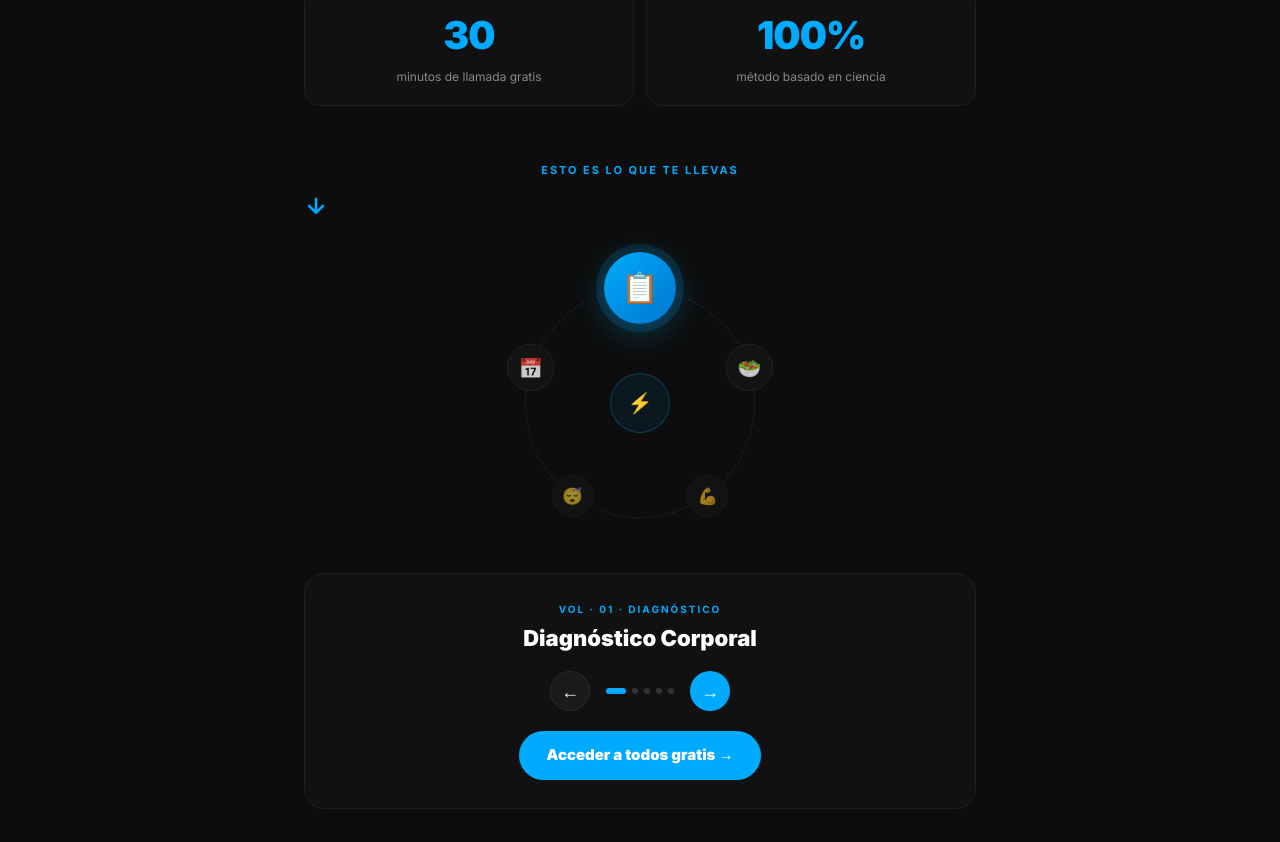
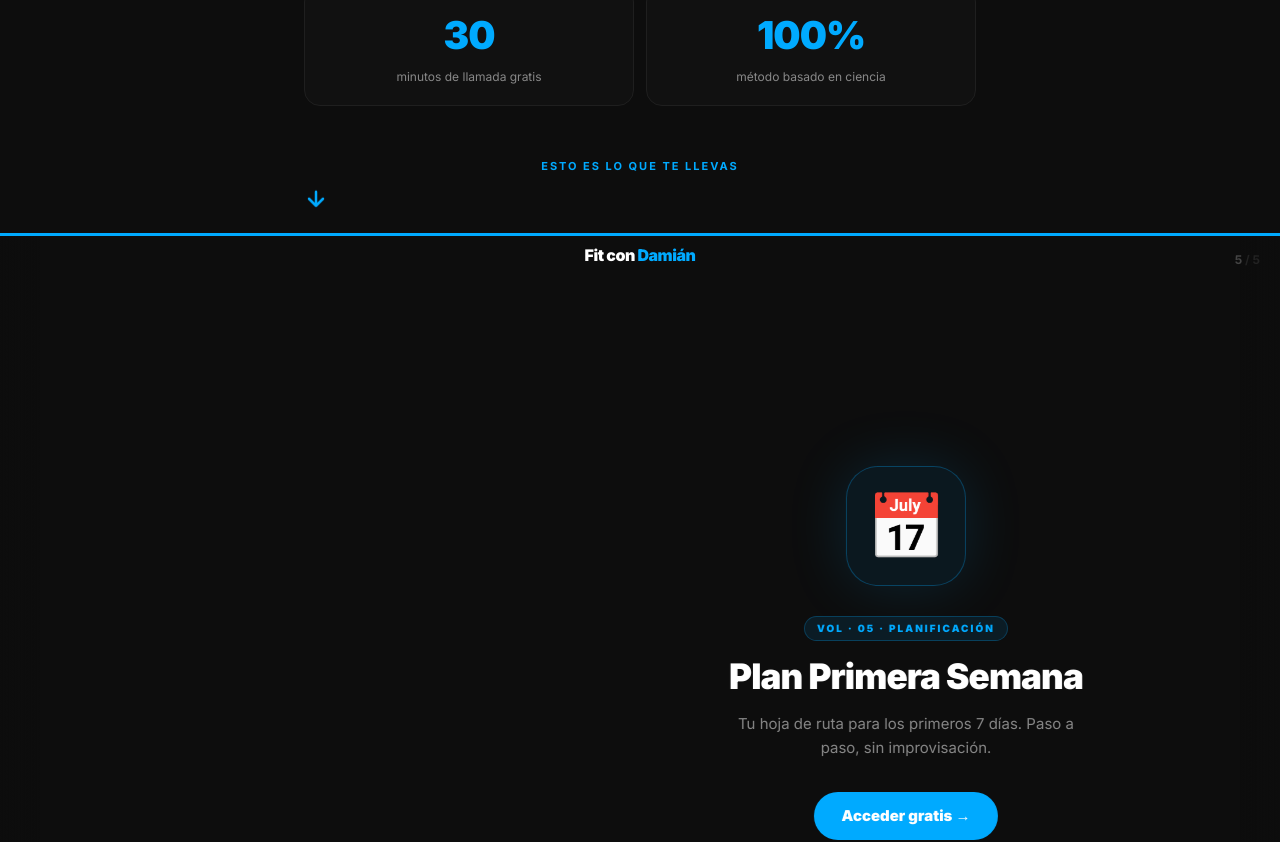
Before and after one commit to aurenapp-gif/FITCONDAMIAN.COM, a Next.js app: page /recursos in a window 1280 px wide. Shown: the part 1138-1980 px from the top of the page. Built offline with nearby package versions, Linux system fonts and the light colour scheme.

Commit message:
feat: scroll horizontal bloqueado tipo story para los recursos

```diff
--- a/app/recursos/RecursosClient.tsx
+++ b/app/recursos/RecursosClient.tsx
@@ -4,11 +4,11 @@ import { useState, useRef, useEffect } from "react";
 import ModalForm from "./ModalForm";
 
 const recursos = [
-  { vol: "01", nombre: "Diagnóstico Corporal",      emoji: "📋", categoria: "DIAGNÓSTICO"   },
-  { vol: "02", nombre: "Guía de Nutrición",          emoji: "🥗", categoria: "NUTRICIÓN"     },
-  { vol: "03", nombre: "Rutina Express",             emoji: "💪", categoria: "ENTRENAMIENTO" },
-  { vol: "04", nombre: "Protocolo de Recuperación",  emoji: "😴", categoria: "RECUPERACIÓN"  },
-  { vol: "05", nombre: "Plan Primera Semana",        emoji: "📅", categoria: "PLANIFICACIÓN" },
+  { vol: "01", nombre: "Diagnóstico Corporal",      emoji: "📋", categoria: "DIAGNÓSTICO",   desc: "Descubre en 3 minutos dónde estás y qué tienes que cambiar para ver resultados de verdad." },
+  { vol: "02", nombre: "Guía de Nutrición",          emoji: "🥗", categoria: "NUTRICIÓN",     desc: "Come sin pasar hambre ni contar calorías. El sistema que aplico con todos mis clientes." },
+  { vol: "03", nombre: "Rutina Express",             emoji: "💪", categoria: "ENTRENAMIENTO", desc: "30 minutos, 3 veces por semana. El programa exacto para transformar tu cuerpo sin vivir en el gym." },
+  { vol: "04", nombre: "Protocolo de Recuperación",  emoji: "😴", categoria: "RECUPERACIÓN",  desc: "El factor que nadie te cuenta y que sabotea tus resultados. Lo cambia todo." },
+  { vol: "05", nombre: "Plan Primera Semana",        emoji: "📅", categoria: "PLANIFICACIÓN", desc: "Tu hoja de ruta para los primeros 7 días. Paso a paso, sin improvisación." },
 ];
 
 const stats = [
@@ -18,9 +18,7 @@ const stats = [
   { value: 100, suffix: "%", label: "método basado en ciencia"  },
 ];
 
-const N      = recursos.length;
-const R      = 115; // radio de la rueda
-const SIZE   = 300; // tamaño del contenedor
+const N = recursos.length;
 
 // — Partículas —
 function ParticlesCanvas() {
@@ -86,139 +84,164 @@ function useReveal(threshold = 0.15) {
   return { ref, visible };
 }
 
-// — Rueda circular —
-function CircularWheel({ onOpenModal }: { onOpenModal: () => void }) {
+// — Scroll horizontal bloqueado —
+function HorizontalScroll({ onOpenModal }: { onOpenModal: () => void }) {
+  const wrapperRef  = useRef<HTMLDivElement>(null);
   const [active, setActive] = useState(0);
-  const [prev, setPrev]     = useState(0);
+  const [tx, setTx] = useState(0);
+  const [vw, setVw] = useState(390);
 
-  const select = (i: number) => { setPrev(active); setActive(i); };
-  const goNext = () => select((active + 1) % N);
-  const goPrev = () => select((active - 1 + N) % N);
+  useEffect(() => {
+    const update = () => setVw(window.innerWidth);
+    update();
+    window.addEventListener("resize", update);
+    return () => window.removeEventListener("resize", update);
+  }, []);
 
-  // Ángulo de cada item con el activo siempre en el top (−90°)
-  const getAngle = (i: number) => {
-    let offset = i - active;
-    if (offset > N / 2) offset -= N;
-    if (offset < -N / 2) offset += N;
-    return -90 + offset * (360 / N);
+  useEffect(() => {
+    const onScroll = () => {
+      const el = wrapperRef.current; if (!el) return;
+      const rect = el.getBoundingClientRect();
+      const total = el.offsetHeight - window.innerHeight;
+      const scrolled = -rect.top;
+      const p = Math.max(0, Math.min(1, scrolled / total));
+      const slide = Math.round(p * (N - 1));
+      setActive(slide);
+      setTx(-p * (N - 1) * vw);
     };
-
-  const getPos = (i: number) => {
-    const deg = getAngle(i);
-    const rad = deg * (Math.PI / 180);
-    return {
-      x: SIZE / 2 + R * Math.cos(rad),
-      y: SIZE / 2 + R * Math.sin(rad),
-    };
-  };
-
-  const r = recursos[active];
+    window.addEventListener("scroll", onScroll, { passive: true });
+    onScroll();
+    return () => window.removeEventListener("scroll", onScroll);
+  }, [vw]);
 
   return (
-    <div>
-      {/* Rueda */}
-      <div style={{ position: "relative", width: SIZE, height: SIZE, margin: "0 auto" }}>
-        {/* Órbita */}
-        <div style={{
-          position: "absolute", left: "50%", top: "50%",
-          width: R * 2, height: R * 2,
-          transform: "translate(-50%, -50%)",
-          borderRadius: "50%",
-          border: "1px dashed rgba(0,170,255,0.2)",
-        }} />
+    // Wrapper alto que "consume" scroll vertical
+    <div ref={wrapperRef} style={{ height: `${N * 100}vh` }}>
+      <div style={{ position: "sticky", top: 0, height: "100vh", overflow: "hidden", background: "#0D0D0D" }}>
 
-        {/* Centro */}
-        <div style={{
-          position: "absolute", left: "50%", top: "50%",
-          transform: "translate(-50%, -50%)",
-          width: 60, height: 60, borderRadius: "50%",
-          background: "rgba(0,170,255,0.08)",
-          border: "1px solid rgba(0,170,255,0.25)",
-          display: "flex", alignItems: "center", justifyContent: "center",
-        }}>
-          <span style={{ fontSize: "20px" }}>⚡</span>
+        {/* Barra de progreso superior */}
+        <div style={{ position: "absolute", top: 0, left: 0, right: 0, height: "3px", background: "#1a1a1a", zIndex: 20 }}>
+          <div style={{ height: "100%", background: "#00AAFF", width: `${((active + 1) / N) * 100}%`, transition: "width 0.4s ease" }} />
         </div>
 
-        {/* Items */}
-        {recursos.map((item, i) => {
-          const pos     = getPos(i);
+        {/* Contador de slide */}
+        <div style={{ position: "absolute", top: "18px", right: "20px", zIndex: 20, color: "#444", fontSize: "12px", fontWeight: 700 }}>
+          {active + 1} <span style={{ color: "#222" }}>/ {N}</span>
+        </div>
+
+        {/* Header */}
+        <div style={{ position: "absolute", top: "10px", left: 0, right: 0, textAlign: "center", zIndex: 20 }}>
+          <p style={{ margin: 0, fontWeight: 900, fontSize: "16px", letterSpacing: "-0.5px" }}>
+            Fit con <span style={{ color: "#00AAFF" }}>Damián</span>
+          </p>
+        </div>
+
+        {/* Tira horizontal */}
+        <div style={{
+          display: "flex",
+          transform: `translateX(${tx}px)`,
+          transition: "transform 0.12s cubic-bezier(0.25, 0.46, 0.45, 0.94)",
+          willChange: "transform",
+          height: "100%",
+        }}>
+          {recursos.map((r, i) => {
             const isActive = i === active;
-          let offset = Math.abs(i - active);
-          if (offset > N / 2) offset = N - offset;
-          const scale = isActive ? 1 : 1 - offset * 0.12;
-          const opacity = isActive ? 1 : 1 - offset * 0.2;
-
             return (
-            <button
-              key={item.vol}
-              onClick={() => select(i)}
+              <div
+                key={r.vol}
                 style={{
-                position: "absolute",
-                left: "50%", top: "50%",
-                transform: `translate(calc(-50% + ${pos.x - SIZE / 2}px), calc(-50% + ${pos.y - SIZE / 2}px)) scale(${scale})`,
-                transition: "transform 0.55s cubic-bezier(0.34, 1.56, 0.64, 1), opacity 0.4s ease",
-                opacity,
-                zIndex: isActive ? 10 : 5 - offset,
-                border: "none", background: "none", padding: 0, cursor: "pointer",
+                  width: vw, minWidth: vw, height: "100%",
+                  display: "flex", alignItems: "center", justifyContent: "center",
+                  padding: "80px 28px 40px",
+                  flexShrink: 0,
                 }}
               >
+                <div style={{ maxWidth: "360px", width: "100%", textAlign: "center" }}>
+
+                  {/* Emoji grande con glow */}
                   <div style={{
-                width: isActive ? 72 : 54,
-                height: isActive ? 72 : 54,
-                borderRadius: "50%",
-                background: isActive
-                  ? "linear-gradient(135deg, #00AAFF, #0077CC)"
-                  : "#161616",
-                border: isActive ? "none" : "1px solid #2a2a2a",
+                    width: "120px", height: "120px",
+                    background: isActive ? "rgba(0,170,255,0.08)" : "rgba(255,255,255,0.03)",
+                    border: isActive ? "1.5px solid rgba(0,170,255,0.3)" : "1px solid #1f1f1f",
+                    borderRadius: "32px",
                     display: "flex", alignItems: "center", justifyContent: "center",
-                fontSize: isActive ? 30 : 22,
-                boxShadow: isActive
-                  ? "0 0 0 8px rgba(0,170,255,0.15), 0 8px 32px rgba(0,170,255,0.3)"
-                  : "none",
-                transition: "all 0.4s cubic-bezier(0.34, 1.56, 0.64, 1)",
+                    fontSize: "64px", lineHeight: 1,
+                    margin: "0 auto 28px",
+                    boxShadow: isActive ? "0 0 60px rgba(0,170,255,0.15)" : "none",
+                    transition: "all 0.5s ease",
                   }}>
-                {item.emoji}
+                    {r.emoji}
                   </div>
+
+                  {/* Badge */}
+                  <span style={{
+                    display: "inline-block",
+                    background: "rgba(0,170,255,0.1)", border: "1px solid rgba(0,170,255,0.25)",
+                    color: "#00AAFF", fontSize: "10px", fontWeight: 900,
+                    padding: "4px 12px", borderRadius: "99px", letterSpacing: "2px",
+                    marginBottom: "16px",
+                  }}>
+                    VOL · {r.vol} · {r.categoria}
+                  </span>
+
+                  {/* Título */}
+                  <h2 style={{
+                    fontSize: "clamp(1.6rem, 6vw, 2.2rem)", fontWeight: 900,
+                    lineHeight: 1.1, letterSpacing: "-1px",
+                    margin: "0 0 16px 0",
+                    color: "#fff",
+                  }}>
+                    {r.nombre}
+                  </h2>
+
+                  {/* Descripción */}
+                  <p style={{ color: "#888", fontSize: "15px", lineHeight: 1.6, margin: "0 0 32px 0" }}>
+                    {r.desc}
+                  </p>
+
+                  {/* CTA */}
+                  <button
+                    onClick={onOpenModal}
+                    style={{
+                      background: "#00AAFF", color: "#fff",
+                      fontWeight: 900, fontSize: "15px",
+                      padding: "13px 28px", borderRadius: "99px",
+                      border: "none", cursor: "pointer",
+                    }}
+                  >
+                    Acceder gratis →
                   </button>
+                </div>
+              </div>
             );
           })}
         </div>
 
-      {/* Detalle del recurso activo */}
-      <div style={{
-        marginTop: "20px",
-        background: "#111", border: "1px solid #1f1f1f",
-        borderRadius: "20px", padding: "28px", textAlign: "center",
-        transition: "all 0.35s ease",
-      }}>
-        <p style={{ color: "#00AAFF", fontSize: "10px", fontWeight: 700, letterSpacing: "2px", textTransform: "uppercase", margin: "0 0 8px 0" }}>
-          VOL · {r.vol} · {r.categoria}
-        </p>
-        <h3 style={{ fontWeight: 900, fontSize: "22px", margin: "0 0 20px 0", lineHeight: 1.2 }}>
-          {r.nombre}
-        </h3>
-
-        {/* Navegación */}
-        <div style={{ display: "flex", alignItems: "center", justifyContent: "center", gap: "16px", marginBottom: "20px" }}>
-          <button onClick={goPrev} style={{ width: "40px", height: "40px", borderRadius: "50%", background: "#1a1a1a", border: "1px solid #2a2a2a", color: "#fff", fontSize: "18px", cursor: "pointer", display: "flex", alignItems: "center", justifyContent: "center" }}>
-            ←
-          </button>
-          <div style={{ display: "flex", gap: "6px" }}>
+        {/* Dots en la parte inferior */}
+        <div style={{ position: "absolute", bottom: "32px", left: "50%", transform: "translateX(-50%)", display: "flex", gap: "8px", zIndex: 20 }}>
           {recursos.map((_, i) => (
-              <div key={i} onClick={() => select(i)} style={{ width: i === active ? "20px" : "6px", height: "6px", borderRadius: "99px", background: i === active ? "#00AAFF" : "#333", transition: "all 0.3s ease", cursor: "pointer" }} />
+            <div key={i} style={{
+              width: i === active ? "24px" : "8px", height: "8px",
+              borderRadius: "99px",
+              background: i === active ? "#00AAFF" : "#2a2a2a",
+              transition: "all 0.4s ease",
+            }} />
           ))}
         </div>
-          <button onClick={goNext} style={{ width: "40px", height: "40px", borderRadius: "50%", background: "#00AAFF", border: "none", color: "#fff", fontSize: "18px", cursor: "pointer", display: "flex", alignItems: "center", justifyContent: "center" }}>
-            →
-          </button>
+
+        {/* Hint de scroll */}
+        {active === 0 && (
+          <div style={{ position: "absolute", bottom: "64px", left: "50%", transform: "translateX(-50%)", textAlign: "center", animation: "fadeHint 2s ease 1s both" }}>
+            <p style={{ color: "#333", fontSize: "11px", fontWeight: 600, letterSpacing: "1px", margin: 0 }}>↓ DESLIZA PARA VER MÁS</p>
+            <style>{`
+              @keyframes fadeHint { 0%{opacity:0} 20%{opacity:1} 80%{opacity:1} 100%{opacity:0} }
+            `}</style>
           </div>
+        )}
 
-        <button
-          onClick={onOpenModal}
-          style={{ background: "#00AAFF", color: "#fff", fontWeight: 900, fontSize: "15px", padding: "13px 28px", borderRadius: "99px", border: "none", cursor: "pointer" }}
-        >
-          Acceder a todos gratis →
-        </button>
+        {/* Gradientes laterales */}
+        <div style={{ position: "absolute", left: 0, top: 0, bottom: 0, width: "40px", background: "linear-gradient(90deg, #0D0D0D, transparent)", pointerEvents: "none", zIndex: 10 }} />
+        <div style={{ position: "absolute", right: 0, top: 0, bottom: 0, width: "40px", background: "linear-gradient(-90deg, #0D0D0D, transparent)", pointerEvents: "none", zIndex: 10 }} />
       </div>
     </div>
   );
@@ -227,7 +250,6 @@ function CircularWheel({ onOpenModal }: { onOpenModal: () => void }) {
 export default function RecursosClient() {
   const [modalOpen, setModalOpen] = useState(false);
   const statsReveal = useReveal(0.2);
-  const wheelReveal = useReveal(0.1);
 
   return (
     <main style={{ background: "#0D0D0D", minHeight: "100vh", color: "#fff", fontFamily: "var(--font-inter), sans-serif", overflowX: "hidden" }}>
@@ -269,7 +291,7 @@ export default function RecursosClient() {
         </section>
 
         {/* CONTADORES */}
-        <div ref={statsReveal.ref} style={{ display: "grid", gridTemplateColumns: "repeat(2, 1fr)", gap: "12px", marginBottom: "56px", opacity: statsReveal.visible ? 1 : 0, transform: statsReveal.visible ? "translateY(0)" : "translateY(40px)", transition: "opacity 0.7s ease, transform 0.7s ease" }}>
+        <div ref={statsReveal.ref} style={{ display: "grid", gridTemplateColumns: "repeat(2, 1fr)", gap: "12px", marginBottom: "20px", opacity: statsReveal.visible ? 1 : 0, transform: statsReveal.visible ? "translateY(0)" : "translateY(40px)", transition: "opacity 0.7s ease, transform 0.7s ease" }}>
           {stats.map((s, i) => (
             <div key={i} style={{ background: "#111", border: "1px solid #1f1f1f", borderRadius: "16px", padding: "20px", textAlign: "center", opacity: statsReveal.visible ? 1 : 0, transform: statsReveal.visible ? "translateY(0)" : "translateY(20px)", transition: `opacity 0.6s ease ${i * 0.1}s, transform 0.6s ease ${i * 0.1}s` }}>
               <p style={{ fontWeight: 900, fontSize: "clamp(1.8rem, 5vw, 2.4rem)", color: "#00AAFF", margin: "0 0 4px 0", letterSpacing: "-1px" }}>
@@ -280,18 +302,18 @@ export default function RecursosClient() {
           ))}
         </div>
 
-        {/* RUEDA */}
-        <section ref={wheelReveal.ref} style={{ paddingBottom: "80px", opacity: wheelReveal.visible ? 1 : 0, transform: wheelReveal.visible ? "translateY(0)" : "translateY(50px)", transition: "opacity 0.8s ease, transform 0.8s ease" }}>
-          <div style={{ textAlign: "center", marginBottom: "40px" }}>
+        {/* Label antes del scroll */}
+        <div style={{ textAlign: "center", padding: "32px 0 24px" }}>
           <p style={{ color: "#00AAFF", fontSize: "11px", fontWeight: 700, letterSpacing: "2px", textTransform: "uppercase", margin: "0 0 10px 0" }}>ESTO ES LO QUE TE LLEVAS</p>
           <div style={{ animation: "bounce 1.8s infinite" }}>
             <svg width="24" height="24" viewBox="0 0 24 24" fill="none" stroke="#00AAFF" strokeWidth="2.5" strokeLinecap="round" strokeLinejoin="round"><path d="M12 5v14M5 12l7 7 7-7"/></svg>
           </div>
           <style>{`@keyframes bounce { 0%,100%{transform:translateY(0)} 50%{transform:translateY(6px)} }`}</style>
         </div>
-          <CircularWheel onOpenModal={() => setModalOpen(true)} />
-        </section>
       </div>
+
+      {/* SCROLL HORIZONTAL — full width, fuera del contenedor */}
+      <HorizontalScroll onOpenModal={() => setModalOpen(true)} />
 
       <footer style={{ borderTop: "1px solid #1f1f1f", padding: "28px 24px", textAlign: "center" }}>
         <p style={{ color: "#444", fontSize: "12px", margin: 0 }}>
```
Lines whose indentation alone changed are shown as unchanged.
